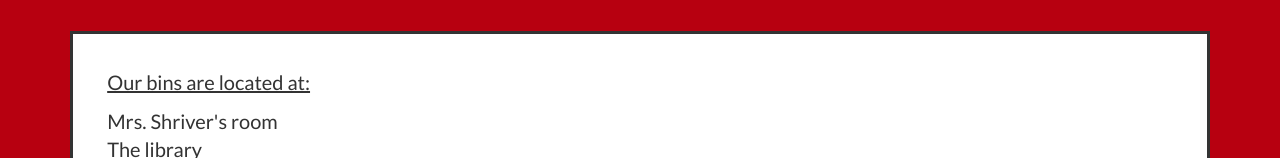
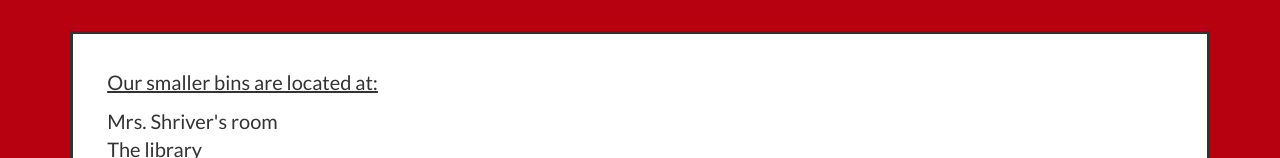
Before and after one commit to Anthonybhs/senior, a plain HTML site: page binlocations.html in a window 1280 px wide. Shown: the part 1006-1164 px from the top of the page. Drawn offline with nearby package versions, Linux system fonts and the light colour scheme.

Commit message:
Update binlocations.html

```diff
--- a/binlocations.html
+++ b/binlocations.html
@@ -76,7 +76,7 @@
             </div>
             <div class="row">
                 <div class="col-sm-12">
-                    <ul class="locations"> <p class="list">Our bins are located at:</p>
+                    <ul class="locations"> <p class="list">Our smaller bins are located at:</p>
                         <li>Mrs. Shriver's room</li>
                         <li>The library</li>
                         <li>Mrs. Riding's room</li>
```
